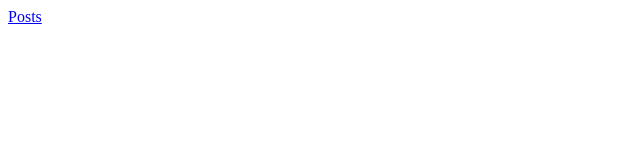
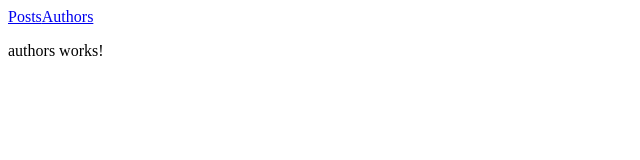
Before and after one commit to include-once/mean-tut, an Angular app: page /authors in a window 1280 px wide. Before the commit this address led to /. Shown: the top 160 px of the page, without its empty margins (0-640 px from the left). Built offline with nearby package versions, Linux system fonts and the light colour scheme.

Commit message:
Chapter 1: add Authors Component

```diff
--- a/src/app/app.component.html
+++ b/src/app/app.component.html
@@ -1,4 +1,5 @@
 <nav>
   <a routerLink="/posts">Posts</a>
+  <a routerLink="/authors">Authors</a>
 </nav>
 <router-outlet></router-outlet>
--- /dev/null
+++ b/src/app/authors/authors.component.html
@@ -0,0 +1,3 @@
+<p>
+  authors works!
+</p>
--- /dev/null
+++ b/src/app/authors/authors.component.ts
@@ -0,0 +1,15 @@
+import { Component, OnInit } from '@angular/core';
+
+@Component({
+  selector: 'app-authors',
+  templateUrl: './authors.component.html',
+  styleUrls: ['./authors.component.css']
+})
+export class AuthorsComponent implements OnInit {
+
+  constructor() { }
+
+  ngOnInit() {
+  }
+
+}
```
Also changed, not shown: src/app/app.module.ts (+8 -2 lines), src/app/authors/authors.component.css (added), 1 other file (tests, documents, lock files or other folders).
